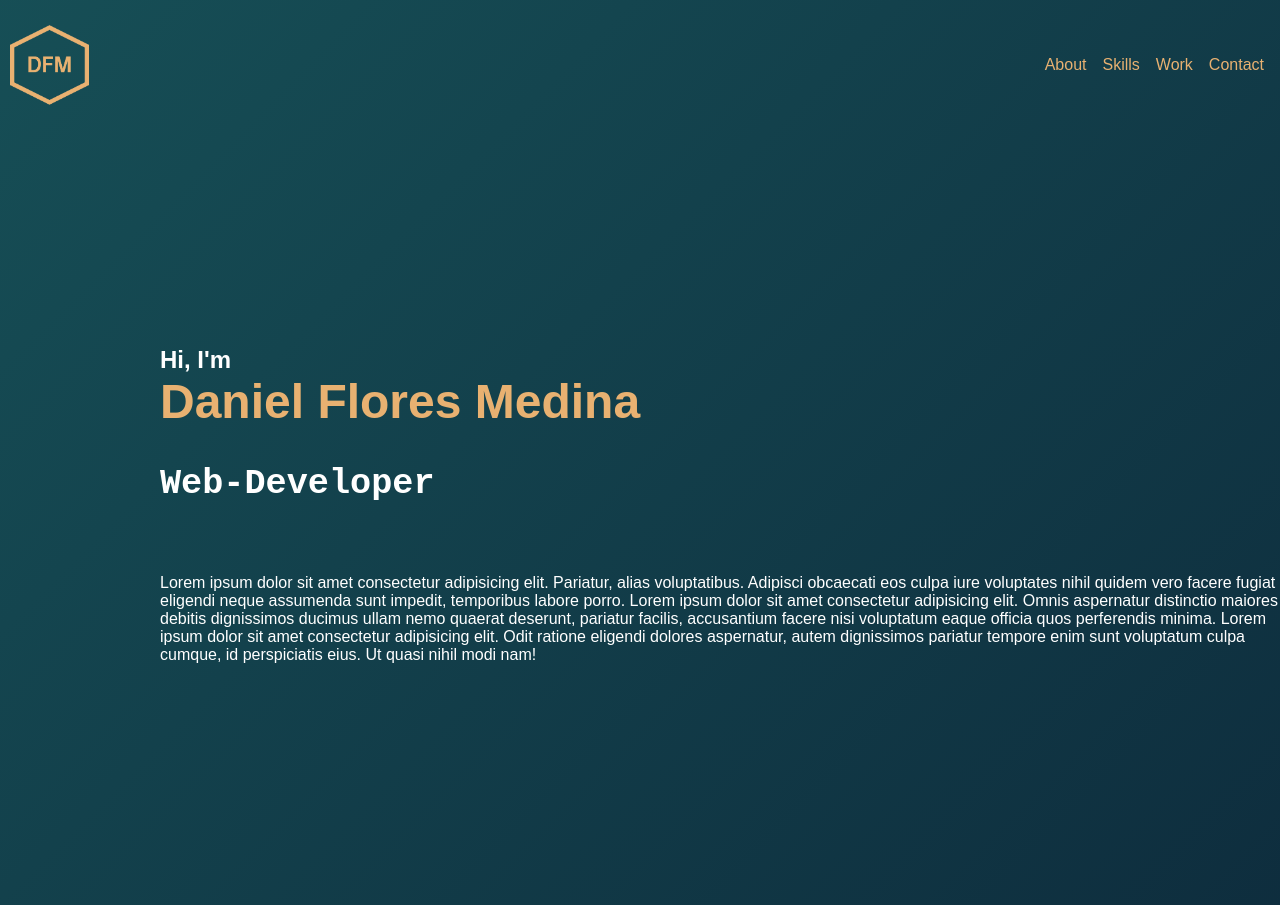
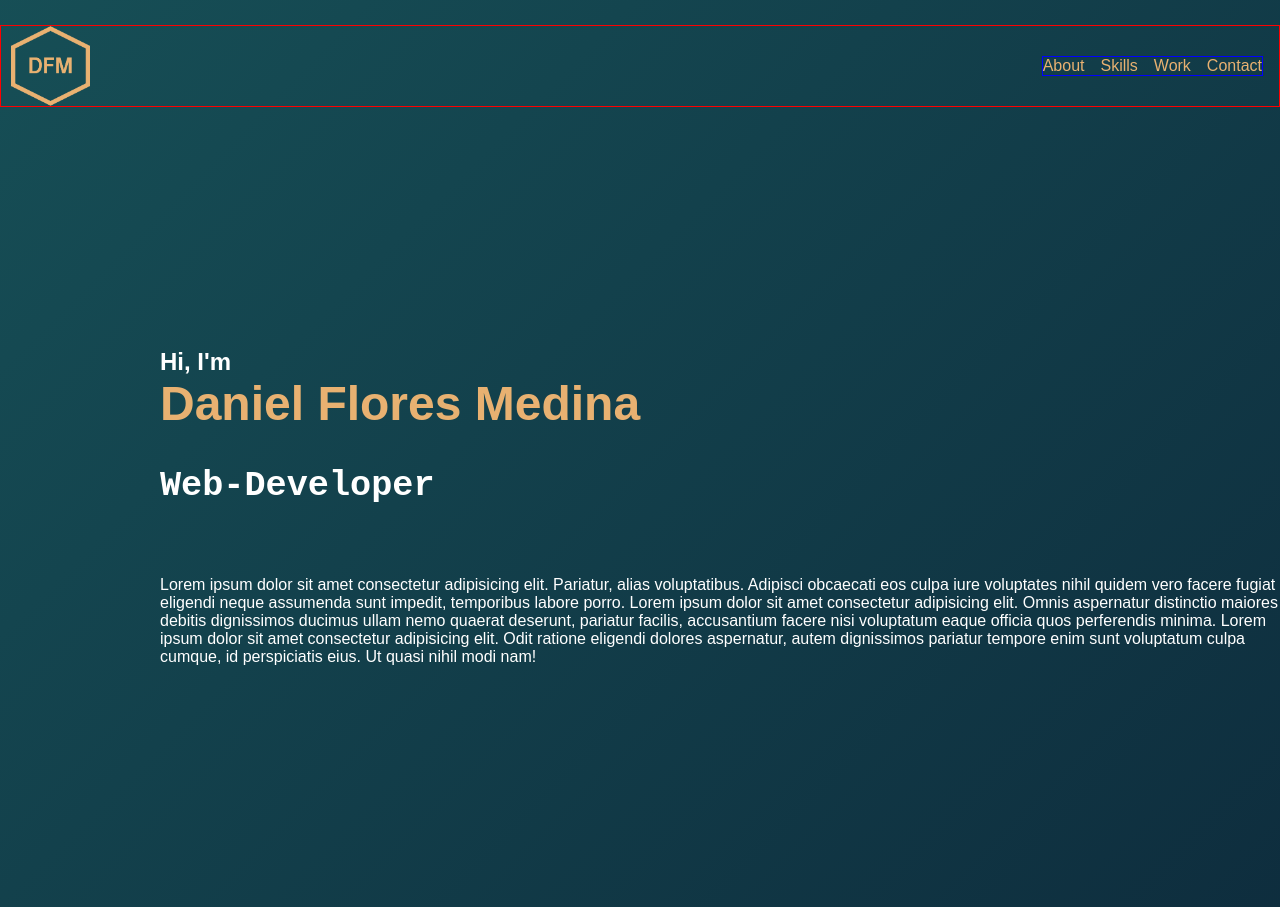
Before and after one commit to Dev-dfm/portfolio, a plain HTML site: page index.html in a window 1280 px wide. Drawn offline with Linux system fonts and the light colour scheme.

Commit message:
works fine

```diff
--- a/styles.css
+++ b/styles.css
@@ -36,6 +36,7 @@ a {
 }
 
 nav {
+  border: 1px red solid;
   display: grid;
   grid-template-columns: 1fr 1fr;
   grid-template-areas: "logo burger";
@@ -49,6 +50,7 @@ nav {
 }
 
 .burger {
+  border: blue 1px solid;
   grid-area: burger;
   justify-self: end;
   margin-right: 1em;
@@ -64,19 +66,6 @@ ul {
   grid-auto-flow: column;
   grid-gap: 1em;
 }
-
-
-
-
-
-
-
-
-
-
-
-
-
 
 .hero {
   height: 100vh;
```
Also changed, not shown: index.html (+2 -1 lines).
